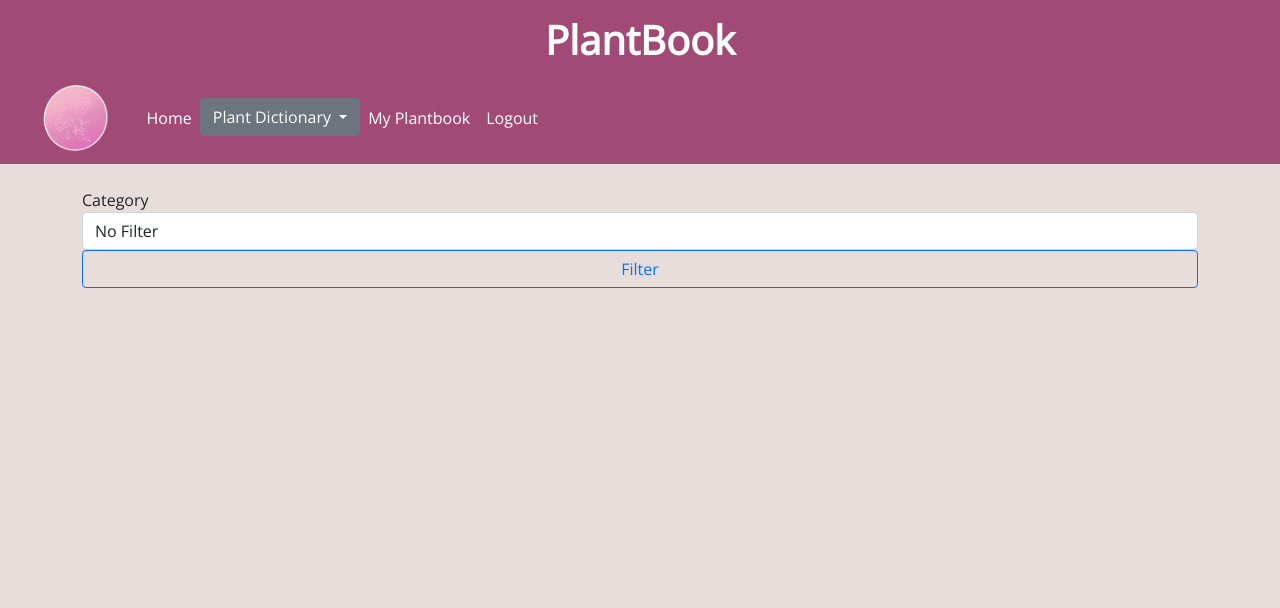
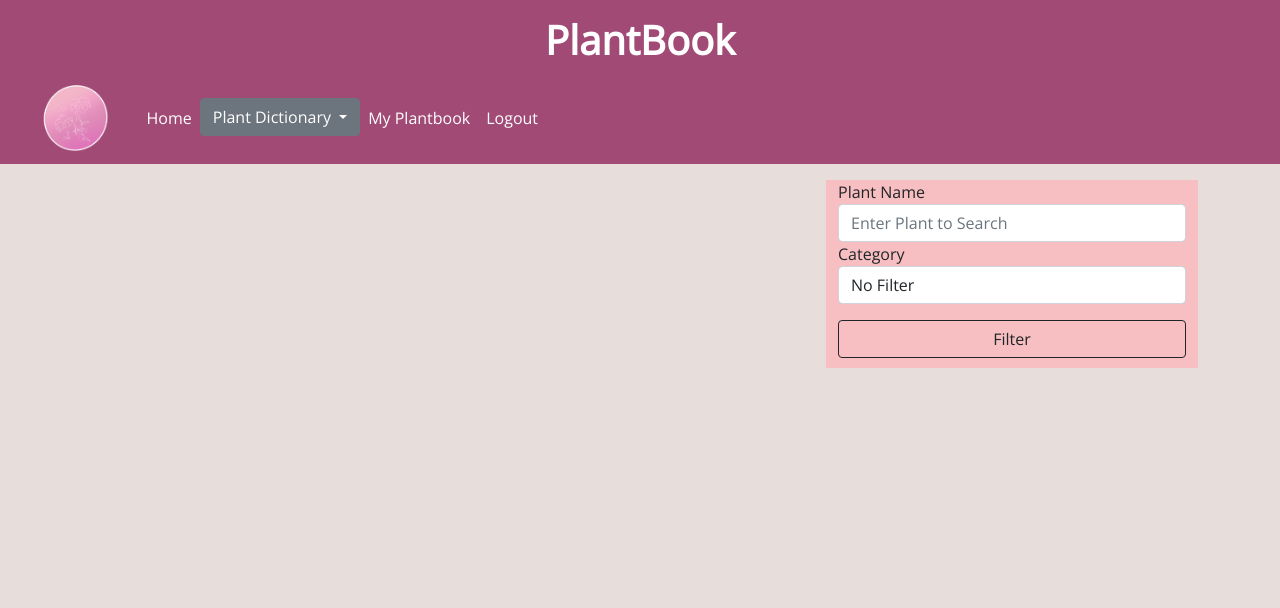
Before and after one commit to kmehner/Plantbook-Capstone, a Flask app: page /blog/ in a window 1280 px wide. Shown: the top 608 px of the page. Run offline with Flask 2, Linux system fonts and the light colour scheme; the visitor is signed in with stand-in values (Sample User, id 1); data that the repository does not hold is empty; some libraries are stand-ins or nearby versions.

Commit message:
added plant filter to index.html

```diff
--- a/plant_env/app/blueprints/blog/forms.py
+++ b/plant_env/app/blueprints/blog/forms.py
@@ -51,7 +51,8 @@ class PhotoForm(FlaskForm):
     image = FileField('Image')
     submit = SubmitField('Create')
 
-class CategoryForm(FlaskForm):
+class FilterForm(FlaskForm):
+    plant_to_filter = StringField('Plant Name')
     category_to_filter = SelectField('Category', choices=[
                                  ('no_filter', 'No Filter'),
                                  ('health_issues', 'Health Issue'),
--- a/plant_env/app/blueprints/blog/routes.py
+++ b/plant_env/app/blueprints/blog/routes.py
@@ -1,23 +1,39 @@
 from . import blog
+from app import db
 from flask import redirect, render_template, url_for, flash, g
 from flask_login import login_required, current_user
-from .forms import HealthForm, PhotoForm, PostForm, SearchForm, PlantForm, WaterForm, CategoryForm
+from .forms import HealthForm, PhotoForm, PostForm, SearchForm, PlantForm, WaterForm, FilterForm
 from .models import Plant, PlantBook, Post
 
 # ----------- Home Page -----------
 # Add upvote feature, comment feature, and filter (using join table)
+
+# Display all posts - filter by category
+# Want to be able to filter by plant (not done)
 @blog.route('/', methods=['GET', 'POST'])
 def index():
     title = 'Home'
     posts = Post.query.all()
 
     # Filter by Category
-    form = CategoryForm()
+    form = FilterForm()
+
 
     if form.validate_on_submit():
         category_to_filter = form.category_to_filter.data
-        if category_to_filter != 'no_filter':
-            posts = Post.query.filter(Post.category == category_to_filter).all()
+        plant_to_filter = form.plant_to_filter.data
+        print(plant_to_filter, "plant_to_filter")
+        plant = Plant.query.filter( (Plant.common_name.ilike(f'%{plant_to_filter}%')) | (Plant.scientific_name.ilike(f'%{plant_to_filter}%')) ).first()
+        print(plant, "plant")
+
+        if category_to_filter == 'no_filter' and plant == None:
+            posts = Post.query.all()
+        elif plant == None and category_to_filter != 'no_filter':
+            posts = db.session.query(Post).join(Plant).filter(Post.category==category_to_filter).all()
+        elif category_to_filter == 'no_filter' and plant != None:
+            posts = db.session.query(Post).join(Plant).filter(Post.plant_id == Plant.id).filter(Plant.id == plant.id).all()
+        else:
+            posts = db.session.query(Post).join(Plant).filter(Post.category==category_to_filter).filter(Post.plant_id == plant.id).all()
         return render_template('index.html', posts=posts, form=form)
 
     return render_template('index.html', title=title, posts=posts, form = form)
--- a/plant_env/app/static/css/main.css
+++ b/plant_env/app/static/css/main.css
@@ -28,3 +28,8 @@ div.card{
     color: white;
     background-color: #B25785;
 }
+
+#filter-container{
+    background-color: #f7bfc1;
+    padding-bottom: 10px;
+}
--- a/plant_env/app/templates/index.html
+++ b/plant_env/app/templates/index.html
@@ -2,31 +2,32 @@
 
 
 {% block content %}
-
-    <div class="container text-center pt-4">
+<div class="container">
+    <div class="row d-flex justify-content-end">
         {% if current_user.is_authenticated %}
-        {% else %}
-        <h3>Hello! Please Sign Up or Login</h3>
-        {% endif %}
-    </div>
-
-    <div class="row">
+        <div class="col-4 mt-3" id="filter-container">
             <form method="post" enctype="multipart/form-data">
                 {{ form.csrf_token }}
 
                     <div class="form-group">
+                    {{ form.plant_to_filter.label }}
+                    {{ form.plant_to_filter(class='form-control', placeholder='Enter Plant to Search') }}
+
                     {{ form.category_to_filter.label }}
                     {{ form.category_to_filter(class='form-control') }}
 
-                {{ form.submit(class='btn btn-outline-primary w-100') }}
+                    {{ form.submit(class='btn btn-outline-dark mt-3 w-100') }}
                     </div>
             </form>
         </div>
 
-    <div class="row">
+        {% else %}
+        <h3>Hello! Please Sign Up or Login</h3>
+        {% endif %}
+
         {% for p in posts %}
             {% if p.category == "watering_schedule" %}
-                <div class="col-12 col-md-6 col-lg-4">
+                <div class="col-8">
                     <div class="card mt-3">
                         <div class="card-body">
                             <h5 class="card-title text-center">Watering Schedule</h5>
@@ -41,7 +42,7 @@
                     </div>
                 </div>
             {% else %}
-                <div class="col-12 col-md-6 col-lg-4">
+                <div class="col-8">
                     <div class="card mt-3">
                         <div class="card-body">
                             <h5 class="card-title text-center">{{ p.title }}</h5>
@@ -55,6 +56,9 @@
                 </div>
             {% endif %}
         {% endfor %}
+
+    </div>
 </div>
 
+
 {% endblock content %}
```
Lines whose indentation alone changed are shown as unchanged.
